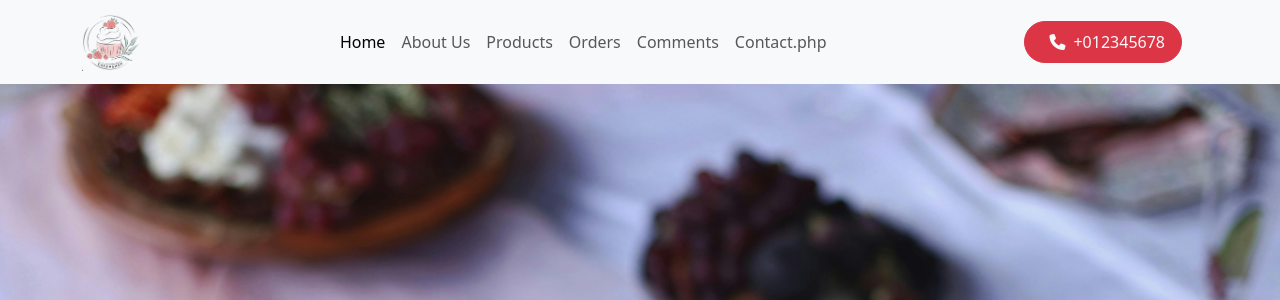
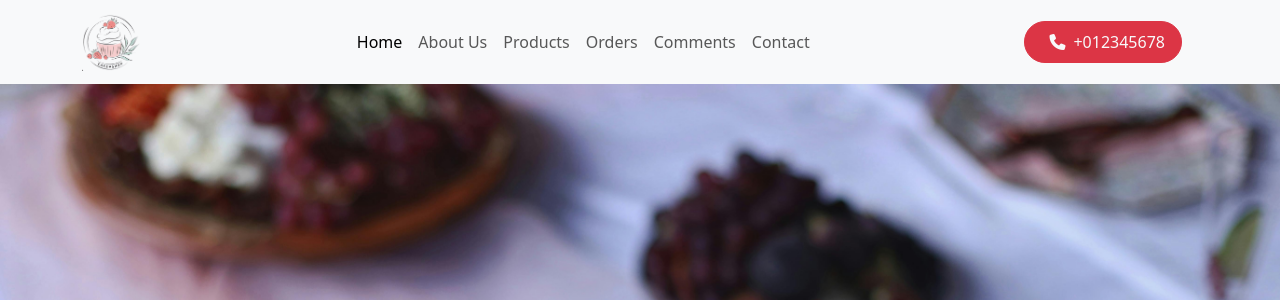
Before and after one commit to habiba29-ali/SweetHome, a PHP site: page /index.php in a window 1280 px wide. Shown: the top 300 px of the page. Run offline with PHP 8.4, Linux system fonts and the light colour scheme; data comes from the database, SQL or seed files in the repository; some libraries are stand-ins or nearby versions.

Commit message:
Update sidedar.php

```diff
--- a/onsite6/includs/sidedar.php
+++ b/onsite6/includs/sidedar.php
@@ -39,7 +39,7 @@
               <a class="nav-link" href="comment.php">Comments </a>
                 </li>
            <li class="nav-item">
-              <a class="nav-link" href="">Contact.php </a>
+              <a class="nav-link" href="contact.php">Contact </a>
                 </li>
       </ul>
       <a href="contact.php" class="btn btn-danger px-3 py-2 rounded-pill text-light flex-end mx-3 "><i class="fa-solid fa-phone mx-2 fa-2"></i>+012345678</a>
```
